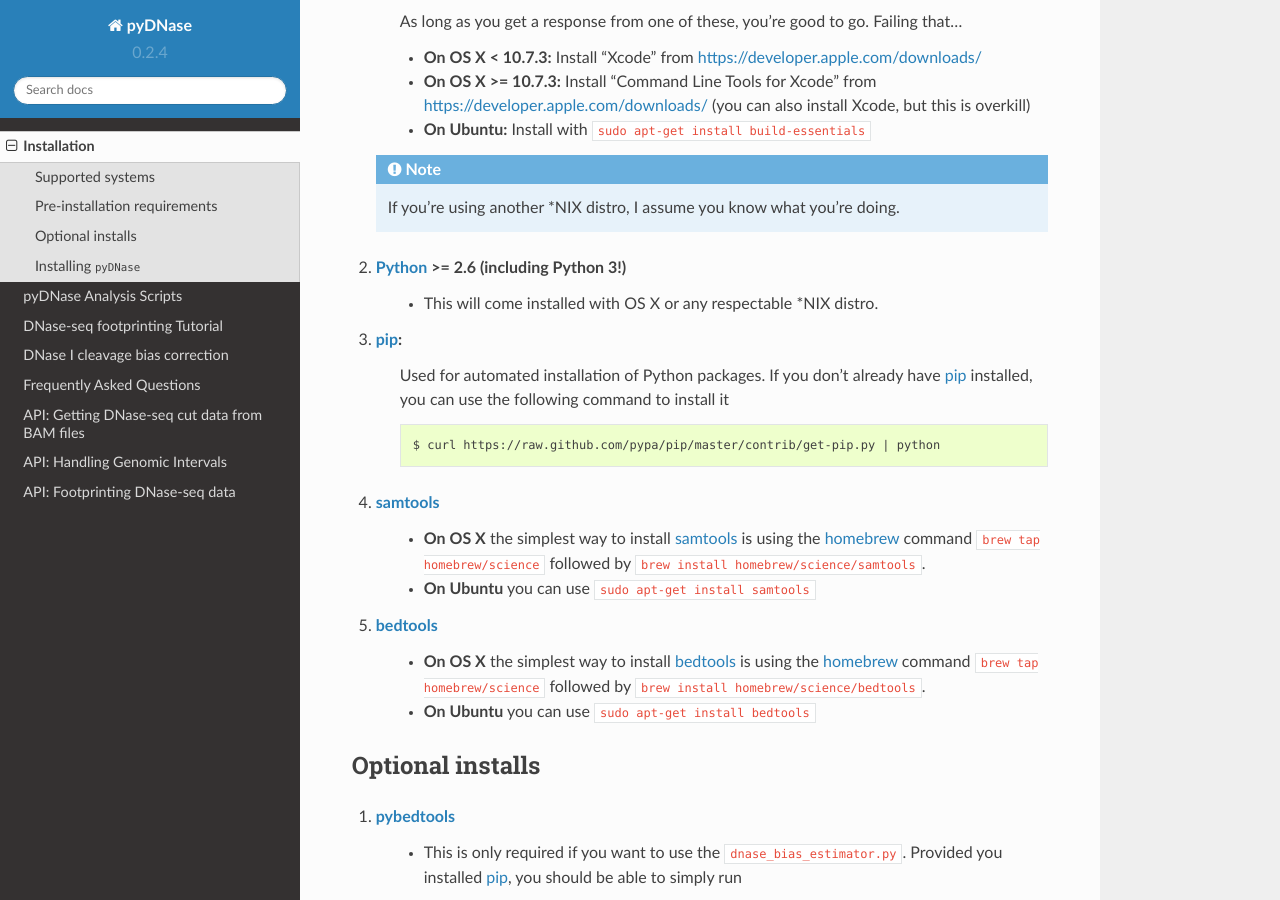
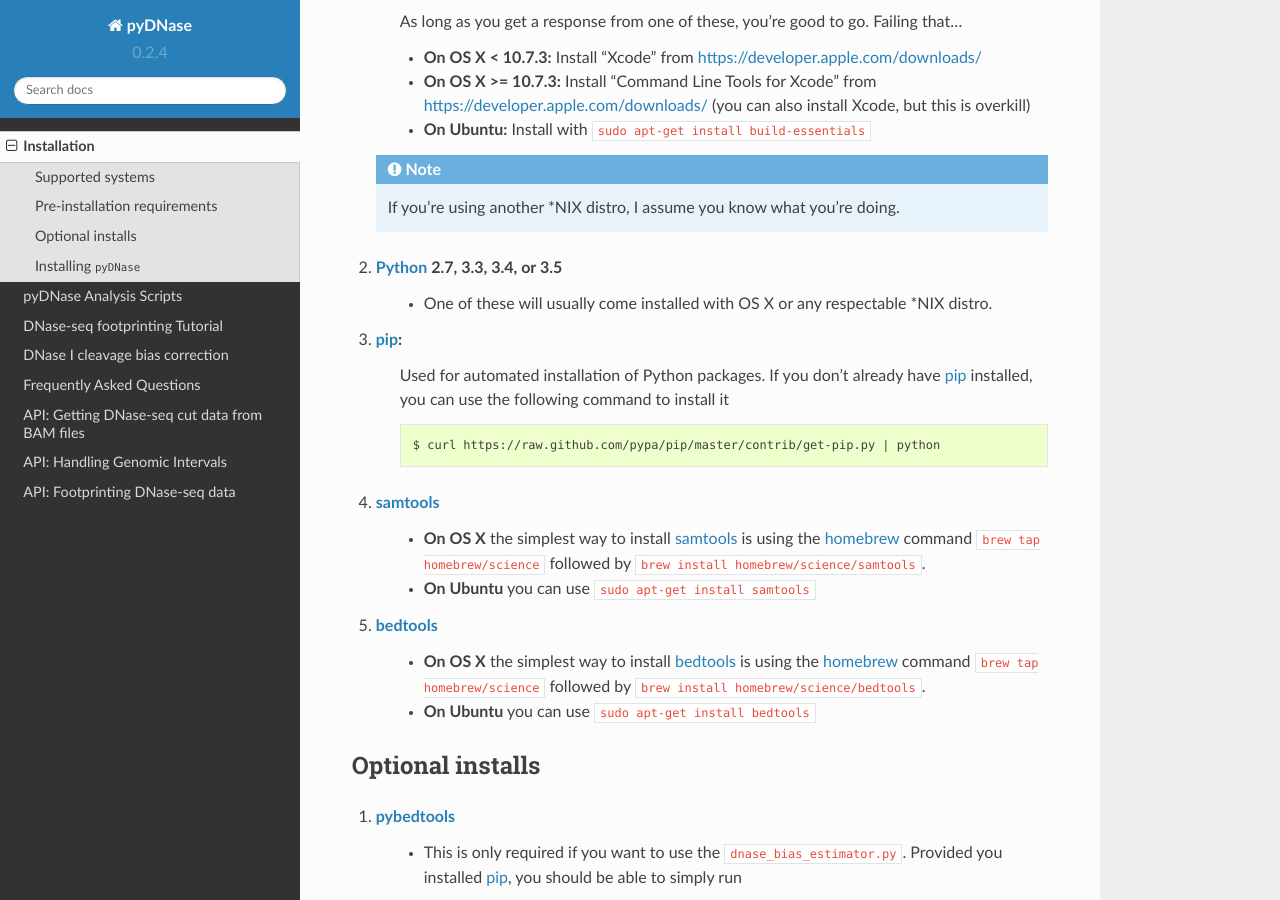
Before and after one commit to jpiper/pyDNase, a Sphinx documentation site: the page built from docs/installation.rst, in a window 1280 px wide and 900 px high, scrolled down 809 px. Built offline with Sphinx 7.4.7 and the Read the Docs theme 2.0.0, drawn with Linux system fonts in a browser that asks for light colours.

Commit message:
Support for 2.6 and 3.2 dropped
Mainly because of PySAM dropping support. It's time to move on, anyway.

```diff
--- a/docs/installation.rst
+++ b/docs/installation.rst
@@ -42,8 +42,8 @@ In order to install :mod:`pyDNase`, the following software is required. Most peo
    .. note::
         If you're using another \*NIX distro, I assume you know what you're doing.
 
-#. Python_ >= 2.6 (including Python 3!)
-    * This will come installed with OS X or any respectable \*NIX distro.
+#. Python_ 2.7, 3.3, 3.4, or 3.5
+    * One of these will usually come installed with OS X or any respectable \*NIX distro.
 
 #. pip_:
         Used for automated installation of Python packages. If you don't already have pip_ installed, you can use the following command to install it ::
--- a/setup.py
+++ b/setup.py
@@ -25,9 +25,9 @@ setup(
     ],
 
     install_requires=[
-        # Not enforcing versions for numpy and matplotlib as they can be a bitch to upgrade
+        # Not enforcing versions for numpy as it can be a bitch to upgrade
         "numpy", # Tested on >=1.5.0
-        "matplotlib == 1.5.1", # mpl > 2.0 only works on py3
+        "matplotlib < 2.0.0", # mpl > 2.0 only works on py3
         "pysam >= 0.8.1",
         "clint >= 0.3.2",
     ],
```
Also changed, not shown: .travis.yml.
